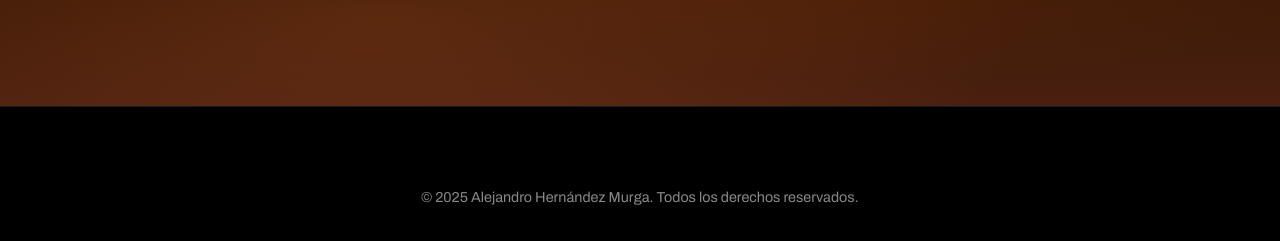
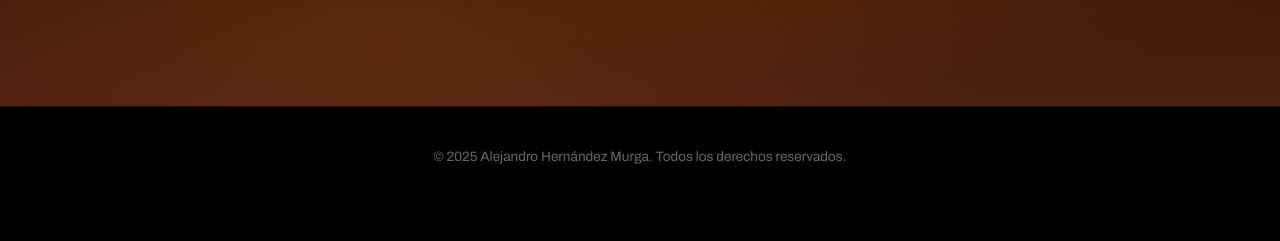
Before and after one commit to ELMURGA/PORTFOLIO, a plain HTML site: page pages/contacto.html in a window 1280 px wide. Shown: the part 1903-2144 px from the top of the page. After the commit the page ends 2086 px from the top, so only its background shows below. Drawn offline with nearby package versions, Linux system fonts and the light colour scheme.

Commit message:
🔧 Fix: Eliminar efecto rebote y reducir footer

```diff
--- a/css/style-common.css
+++ b/css/style-common.css
@@ -1,6 +1,12 @@
 /* ================================
    ESTILOS COMUNES - Compartidos entre todas las páginas
    ================================ */
+
+/* Prevenir efecto rebote en iOS/macOS */
+html, body {
+    overscroll-behavior: none;
+    -webkit-overflow-scrolling: touch;
+}
 
 /* Custom styles to integrate Google Fonts with Tailwind */
 body {
@@ -185,15 +191,15 @@ body {
    FOOTER
    ================================ */
 .contact-copyright {
-    margin-top: 3rem;
-    color: #888;
-    font-size: 0.9rem;
+    margin-top: 1.5rem;
+    color: #666;
+    font-size: 0.85rem;
 }
 
 .site-footer {
-    padding: 2rem 1rem;
+    padding: 1rem;
     text-align: center;
-    border-top: 1px solid rgba(255,255,255,0.1);
+    border-top: 1px solid rgba(255,255,255,0.05);
     margin-top: 0;
     background: #000;
     position: relative;
```
